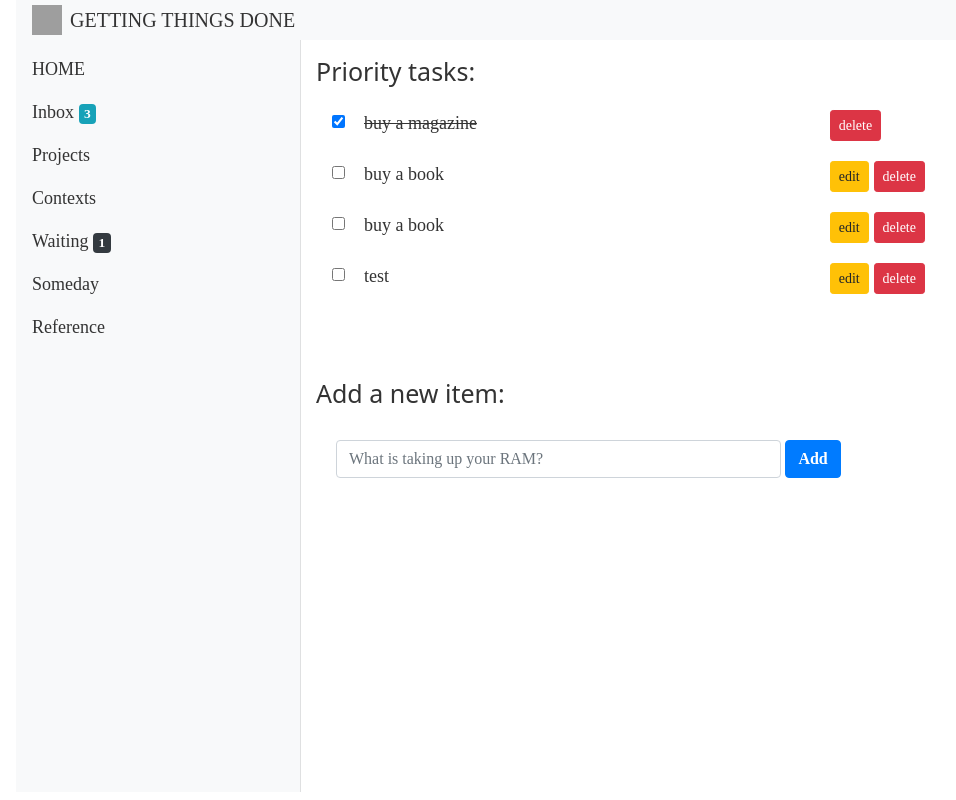
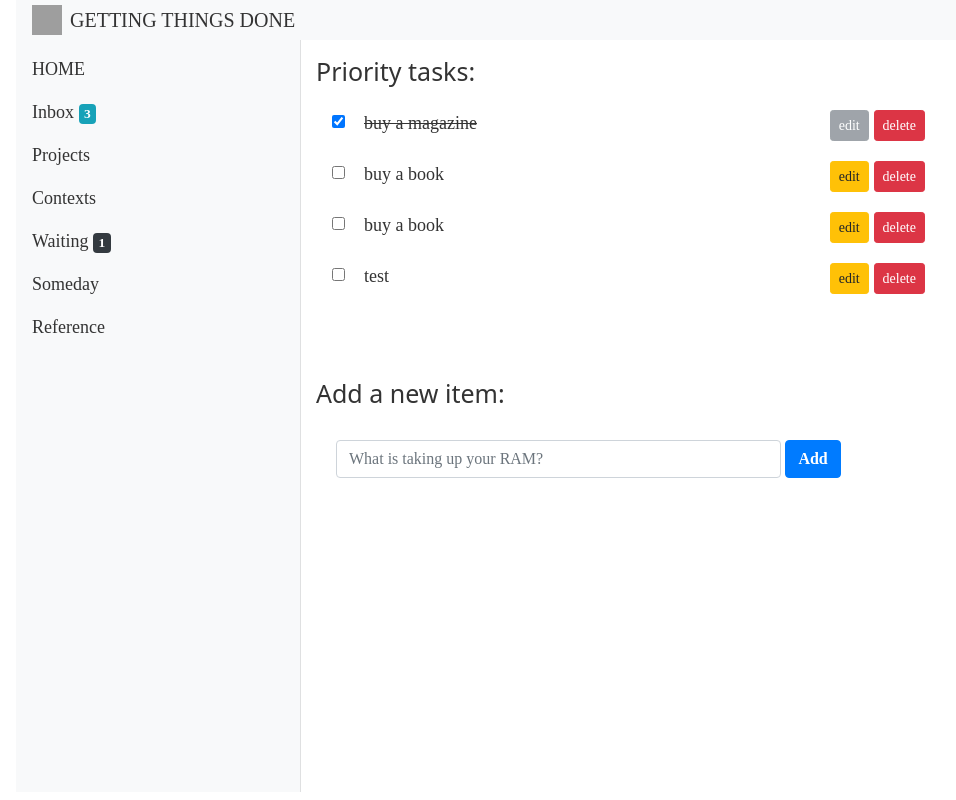
Before and after one commit to milkywaynian/todo-app-frontend, a React (Create React App) app: page / in a window 1280 px wide. Both pictures are taken after a click on the checkbox "buy a magazine". Shown: the whole page, without its empty margins (54-1010 px from the left). Built offline with nearby package versions, Linux system fonts and the light colour scheme; grey boxes are pictures that could not be loaded.

Commit message:
disabled edit buttons on completion

```diff
--- a/src/components/Priority Tasks Components/ListItem.js
+++ b/src/components/Priority Tasks Components/ListItem.js
@@ -16,12 +16,17 @@ class ListItem extends React.Component {
     render() {
 
         let taskDescription;
+        let buttonState;
 
         if (this.props.item.completed) {
                 taskDescription =
                 <p className = "completed">{this.props.item.description}</p>
+                buttonState =
+                <button type="button" className="btn btn-sm btn-secondary buttonStyle" disabled>edit</button>
         } else {
                 taskDescription = <p>{this.props.item.description}</p>
+                buttonState =
+                <button type="button" className="btn btn-sm btn-warning buttonStyle">edit</button>
         }
 
         return (
@@ -36,7 +41,7 @@ class ListItem extends React.Component {
                     </div>
 
                     <div className="col-md-5">
-                        {!this.props.item.completed && (<button type="button" className="btn btn-sm btn-warning buttonStyle">edit</button>)}
+                        {buttonState}
                     <button type="button" className="btn btn-sm btn-danger" onClick={this.deleteAction}>delete</button>
                     </div>
 
```
